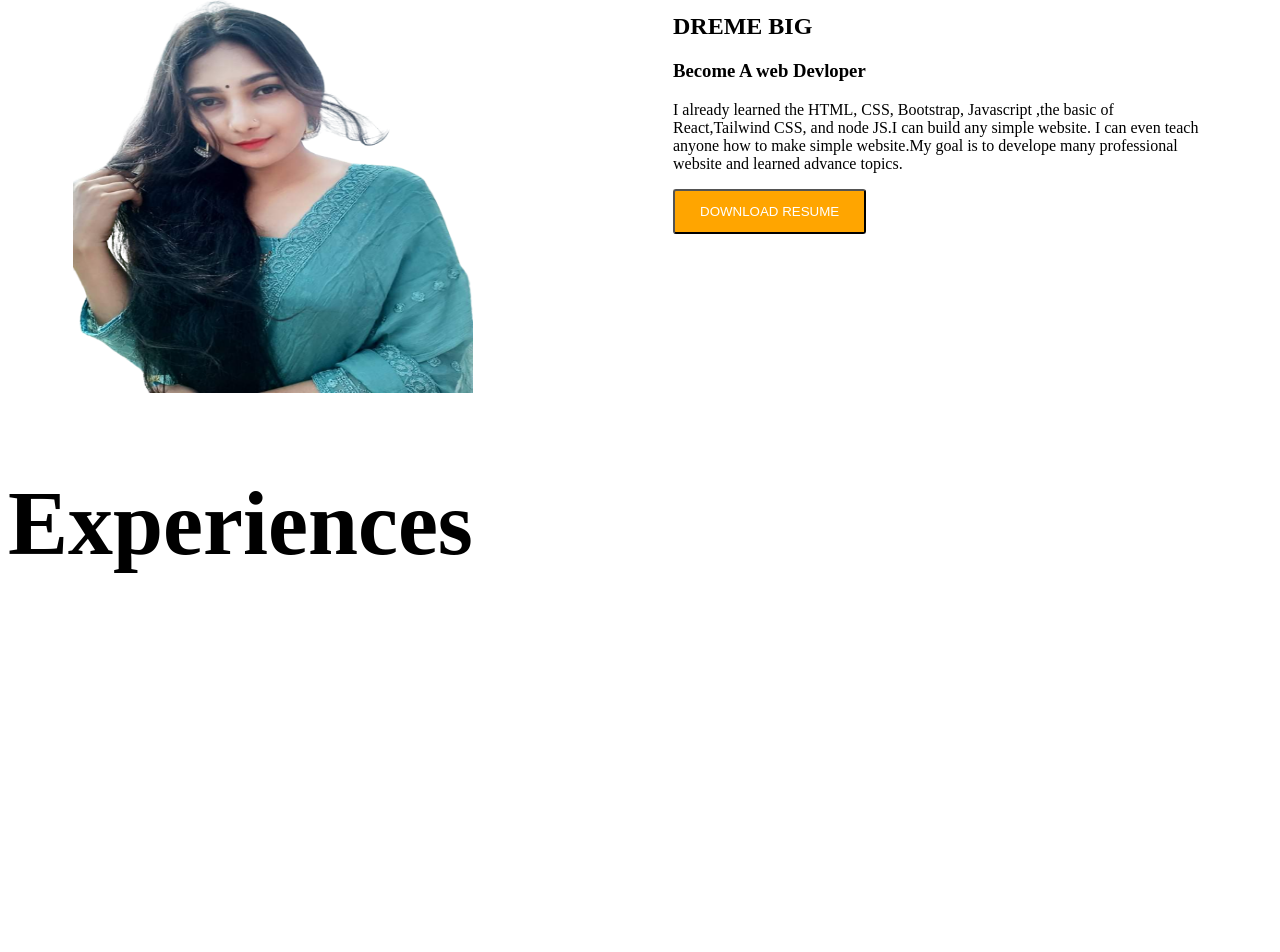
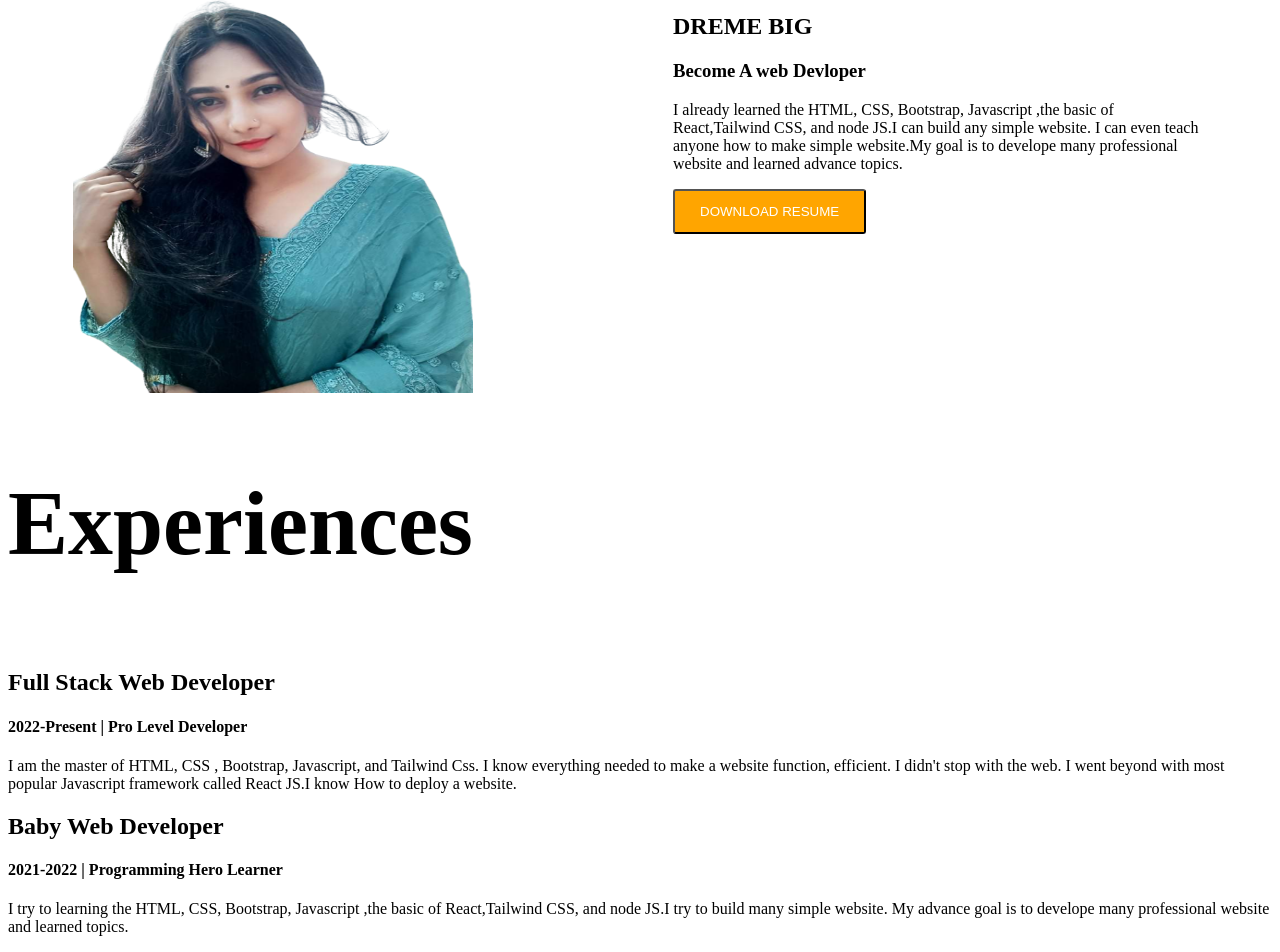
Before and after one commit to sadiazafrin123/MY-PORTFOLIO-3, a plain HTML site: page index.html in a window 1280 px wide. Shown: the part 419-1371 px from the top of the page. Before the commit the page ends 1068 px from the top, so only its background shows below. Drawn offline with Linux system fonts and the light colour scheme.

Commit message:
not complete

```diff
--- a/index.html
+++ b/index.html
@@ -4,35 +4,32 @@
     <meta charset="UTF-8" />
     <meta name="viewport" content="width=device-width, initial-scale=1.0" />
     <title>sadia</title>
-    <link rel="stylesheet" href="style.css">
+    <link rel="stylesheet" href="style.css" />
   </head>
   <body>
     <section class="first-section">
-
       <div class="first-div">
-        <h1 class="tag-1">
-        WELCOME TO
-      </h1>
-      <h1 class="tag-2" >SADIA ZAFRIN WORLD !</h1>
+        <h1 class="tag-1">WELCOME TO</h1>
+        <h1 class="tag-2">SADIA ZAFRIN WORLD !</h1>
         <h4>Build Climber and Train Stopper</h4>
         <p>
-        I can quickly develope a beautiful website that you may not like, which
-        is why you may not choose me.That's why I am learning and mastering web
-        development. I will not stop until I become the Web Development Hero.
+          I can quickly develope a beautiful website that you may not like,
+          which is why you may not choose me.That's why I am learning and
+          mastering web development. I will not stop until I become the Web
+          Development Hero.
         </p>
-      <button class="button ">HIRE ME</button>
+        <button class="button">HIRE ME</button>
       </div>
 
       <div class="second-div">
-      <img src="/IMG/muni.png" alt="">
+        <img src="/IMG/muni.png" alt="" />
       </div>
     </section>
     <!-- first section end -->
 
     <section class="second-section">
-
       <div class="second-second-div">
-        <img src="/IMG/profile.png" alt="">
+        <img src="/IMG/profile.png" alt="" />
       </div>
       <div class="second-first-div">
         <h1>DREME BIG</h1>
@@ -40,17 +37,39 @@
         <p>
           I already learned the HTML, CSS, Bootstrap, Javascript ,the basic of
           React,Tailwind CSS, and node JS.I can build any simple website. I can
-        even teach anyone how to make simple website.My goal is to develope many
-        professional website and learned advance topics.
+          even teach anyone how to make simple website.My goal is to develope
+          many professional website and learned advance topics.
         </p>
         <button class="button">DOWNLOAD RESUME</button>
       </div>
-
     </section>
     <!-- second section end -->
 
     <section class="third-section">
       <h1 class="third-tag">Experiences</h1>
     </section>
+    <section>
+      <div class="third-first-div">
+        <h1>Full Stack Web Developer</h1>
+        <h4>2022-Present | Pro Level Developer</h4>
+        <p>
+          I am the master of HTML, CSS , Bootstrap, Javascript, and Tailwind
+          Css. I know everything needed to make a website function, efficient. I
+          didn't stop with the web. I went beyond with most popular Javascript
+          framework called React JS.I know How to deploy a website.
+        </p>
+      </div>
+
+      <div class="third-second-div">
+        <h1>Baby Web Developer</h1>
+        <h4>2021-2022 | Programming Hero Learner</h4>
+        <p>
+          I try to learning the HTML, CSS, Bootstrap, Javascript ,the basic of
+          React,Tailwind CSS, and node JS.I try to build many simple website. My advance
+          goal is to develope many professional website and learned
+          topics.
+        </p>
+      </div>
+    </section>
   </body>
 </html>
--- a/style.css
+++ b/style.css
@@ -46,8 +46,12 @@ padding-left: 65px;
 }
 .third-section{
     color: black;
+    display: flex;
 
 }
 .third-tag{
     font-size: 90px;
 }
+.third-first-div{
+
+}
```
Lines whose indentation alone changed are shown as unchanged.
